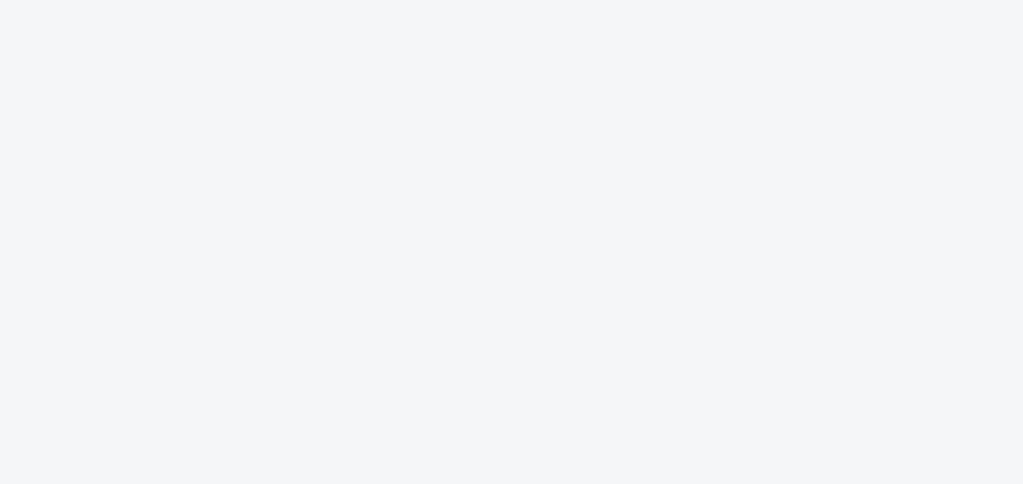
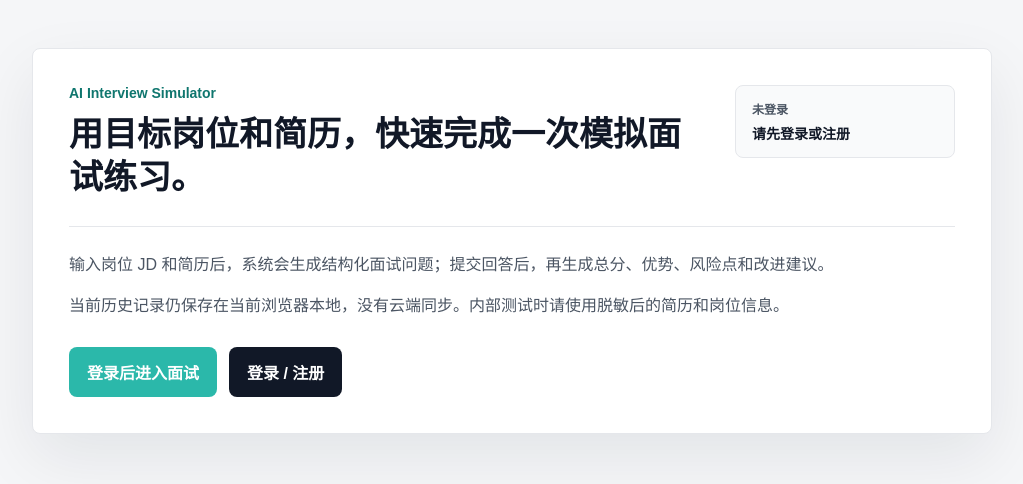
Before and after one commit to Clark-Zhou/AI-Interviewer, a Next.js app: page / in a window 1280 px wide. Before the commit this address had no page. Shown: the top 484 px of the page, without its empty margins (128-1151 px from the left). Built offline with nearby package versions, Linux system fonts and the light colour scheme; no server answers.

Commit message:
开发基础主页框架

```diff
--- a/app/globals.css
+++ b/app/globals.css
@@ -27,6 +27,132 @@ button,
 input,
 textarea {
   font: inherit;
+}
+
+/* 基础主页：只提供产品入口和登录状态，不做复杂营销页。 */
+.home-page {
+  min-height: 100vh;
+  padding: 48px 16px;
+}
+
+.home-shell {
+  background: #ffffff;
+  border: 1px solid #e5e7eb;
+  border-radius: 8px;
+  box-shadow: 0 24px 64px rgba(17, 24, 39, 0.08);
+  margin: 0 auto;
+  max-width: 960px;
+  padding: 36px;
+}
+
+.home-header {
+  align-items: flex-start;
+  display: flex;
+  gap: 24px;
+  justify-content: space-between;
+}
+
+.home-kicker {
+  color: #0f766e;
+  font-size: 14px;
+  font-weight: 800;
+  margin: 0 0 12px;
+}
+
+.home-header h1 {
+  font-size: 34px;
+  line-height: 1.25;
+  margin: 0;
+  max-width: 680px;
+}
+
+.home-status {
+  background: #f9fafb;
+  border: 1px solid #e5e7eb;
+  border-radius: 8px;
+  color: #4b5563;
+  flex-shrink: 0;
+  min-width: 220px;
+  padding: 14px 16px;
+}
+
+.home-status.logged-in {
+  background: #ecfdf5;
+  border-color: #a7f3d0;
+  color: #047857;
+}
+
+.home-status span {
+  display: block;
+  font-size: 12px;
+  font-weight: 800;
+  margin-bottom: 6px;
+}
+
+.home-status strong {
+  color: #111827;
+  display: block;
+  font-size: 14px;
+  overflow-wrap: anywhere;
+}
+
+.home-summary {
+  border-top: 1px solid #e5e7eb;
+  color: #4b5563;
+  display: grid;
+  gap: 14px;
+  line-height: 1.7;
+  margin-top: 28px;
+  padding-top: 24px;
+}
+
+.home-summary p {
+  margin: 0;
+}
+
+.home-warning {
+  background: #fff7ed;
+  border: 1px solid #fed7aa;
+  border-radius: 8px;
+  color: #9a3412;
+  line-height: 1.6;
+  margin: 22px 0 0;
+  padding: 12px 14px;
+}
+
+.home-actions {
+  display: flex;
+  flex-wrap: wrap;
+  gap: 12px;
+  margin-top: 28px;
+}
+
+.home-primary-link,
+.home-secondary-link {
+  border-radius: 8px;
+  display: inline-flex;
+  font-weight: 800;
+  justify-content: center;
+  padding: 13px 18px;
+  text-decoration: none;
+}
+
+.home-primary-link {
+  background: #2bb8aa;
+  color: #ffffff;
+}
+
+.home-primary-link:hover {
+  background: #0f766e;
+}
+
+.home-secondary-link {
+  background: #111827;
+  color: #ffffff;
+}
+
+.home-secondary-link:hover {
+  background: #374151;
 }
 
 /* 登录入口页壳：承载 Supabase Auth 登录/注册入口。 */
@@ -824,6 +950,35 @@ button:disabled {
 }
 
 @media (max-width: 720px) {
+  .home-page {
+    padding: 20px 16px;
+  }
+
+  .home-shell {
+    padding: 24px;
+  }
+
+  .home-header {
+    flex-direction: column;
+  }
+
+  .home-header h1 {
+    font-size: 28px;
+  }
+
+  .home-status {
+    width: 100%;
+  }
+
+  .home-actions {
+    flex-direction: column;
+  }
+
+  .home-primary-link,
+  .home-secondary-link {
+    width: 100%;
+  }
+
   .entry-hero {
     gap: 24px;
     grid-template-columns: 1fr;
--- a/app/page.js
+++ b/app/page.js
@@ -1,17 +1,94 @@
 /**
- * 文件职责：首页入口文件。
+ * 文件职责：基础主页路由。
  *
  * 关联文件：
  * - app/login/page.js：登录入口页面壳路由。
- * - app/interview/page.js：模拟面试主界面路由。
+ * - app/interview/page.js：受保护的模拟面试主界面路由。
  * - app/layout.js：页面外层 HTML 结构和全局样式入口。
+ * - lib/supabase/serverClient.js：服务端读取 Supabase Auth 登录态。
  *
  * 说明：
- * - 根路径不承载业务 UI，只负责把用户带到清晰的登录入口路由。
+ * - 根路径只做基础产品入口，不做复杂 landing page。
+ * - 未登录用户不能从主页直接进入 `/interview`。
  */
-import { redirect } from 'next/navigation';
+import Link from 'next/link';
+import { getSupabaseConfig } from '../lib/supabase/config';
+import { createSupabaseServerClient } from '../lib/supabase/serverClient';
 
-// 根路径保持明确入口，避免继续使用首页内状态切换。
-export default function Home() {
-  redirect('/login');
+export const dynamic = 'force-dynamic';
+
+async function getHomeAuthState() {
+  const { isConfigured } = getSupabaseConfig();
+
+  if (!isConfigured) {
+    return {
+      user: null,
+      isAuthConfigured: false,
+    };
+  }
+
+  try {
+    const supabase = await createSupabaseServerClient();
+    const {
+      data: { user },
+    } = await supabase.auth.getUser();
+
+    return {
+      user,
+      isAuthConfigured: true,
+    };
+  } catch {
+    return {
+      user: null,
+      isAuthConfigured: false,
+    };
+  }
 }
+
+// 基础主页：提供登录入口、面试入口和当前账号状态，不承载面试业务逻辑。
+export default async function Home() {
+  const { user, isAuthConfigured } = await getHomeAuthState();
+  const isLoggedIn = Boolean(user);
+  const interviewHref = isLoggedIn ? '/interview' : '/login';
+
+  return (
+    <main className="home-page">
+      <section className="home-shell" aria-label="AI Interview Simulator 主页">
+        <header className="home-header">
+          <div>
+            <p className="home-kicker">AI Interview Simulator</p>
+            <h1>用目标岗位和简历，快速完成一次模拟面试练习。</h1>
+          </div>
+          <div className={isLoggedIn ? 'home-status logged-in' : 'home-status'}>
+            <span>{isLoggedIn ? '已登录' : '未登录'}</span>
+            <strong>{isLoggedIn ? user.email : '请先登录或注册'}</strong>
+          </div>
+        </header>
+
+        <div className="home-summary">
+          <p>
+            输入岗位 JD 和简历后，系统会生成结构化面试问题；提交回答后，再生成总分、优势、风险点和改进建议。
+          </p>
+          <p>
+            当前历史记录仍保存在当前浏览器本地，没有云端同步。内部测试时请使用脱敏后的简历和岗位信息。
+          </p>
+        </div>
+
+        {!isAuthConfigured && (
+          <p className="home-warning">
+            Supabase Auth 配置待检查。登录和面试入口可能需要先配置环境变量。
+          </p>
+        )}
+
+        <div className="home-actions" aria-label="主页入口">
+          <Link className="home-primary-link" href={interviewHref}>
+            {isLoggedIn ? '进入模拟面试' : '登录后进入面试'}
+          </Link>
+          <Link className="home-secondary-link" href="/login">
+            {isLoggedIn ? '账号入口' : '登录 / 注册'}
+          </Link>
+        </div>
+      </section>
+    </main>
+  );
+}
--- a/proxy.js
+++ b/proxy.js
@@ -73,5 +73,5 @@ export async function proxy(request) {
 }
 
 export const config = {
-  matcher: ['/login', '/interview/:path*'],
+  matcher: ['/', '/login', '/interview/:path*'],
 };
```
Also changed, not shown: 4 other files (tests, documents, lock files or other folders).
